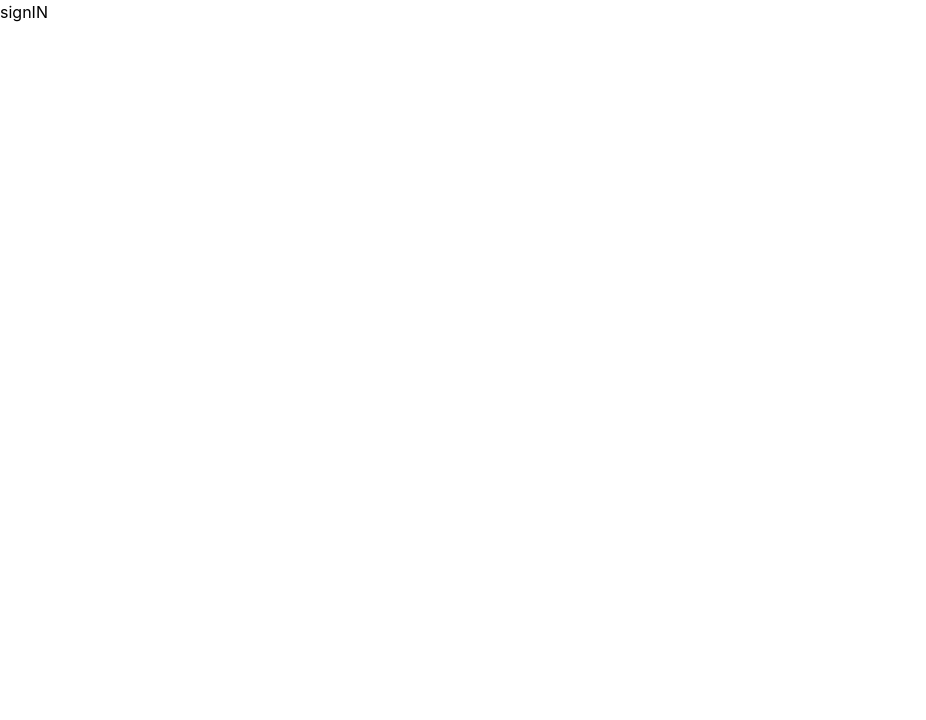
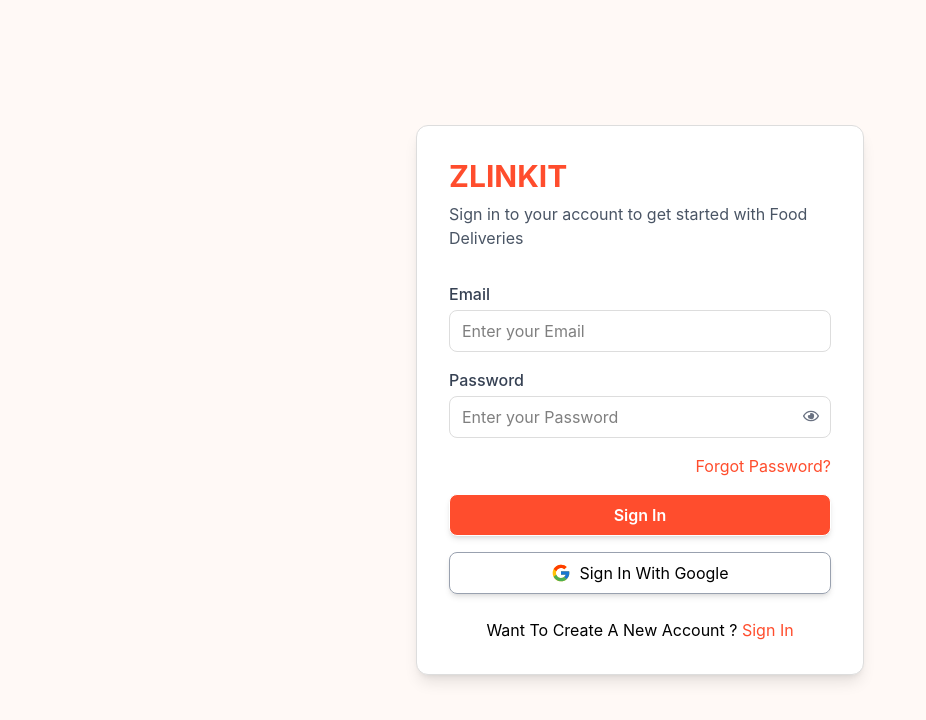
Before and after one commit to Tript-kak/Food-Delivery-App, a React (Vite) app in the folder frontend/vite-project/: page /signin in a window 1280 px wide. Shown: the top 720 px of the page, without its empty margins (0-926 px from the left). Built offline with nearby package versions, Linux system fonts and the light colour scheme.

Commit message:
SignIn page created

```diff
--- a/frontend/vite-project/src/pages/SignIn.jsx
+++ b/frontend/vite-project/src/pages/SignIn.jsx
@@ -1,9 +1,94 @@
-import React from 'react'
+import React, { useState } from 'react'
+import { FaRegEye } from "react-icons/fa";
+import { FaRegEyeSlash } from "react-icons/fa6";
+import { FcGoogle } from "react-icons/fc";
+import { useNavigate } from 'react-router-dom';
+import axios from "axios"
+import { serverUrl } from '../App';
 
 function SignIn() {
+    const primaryColor = "#ff4d2d"
+    const hoverColor = "#e64523"
+    const bgColor = "#fff9f6"
+    const borderColor = "#ddd"
+    const [showPassword,setShowPassword] = useState(false);
+    const navigate=useNavigate()
+    const [email,setEmail]=useState("")
+    const [password,setPassword]=useState("")
+
+    const handleSignIn = async()=>{
+      try {
+        const result = await axios.post(
+  `${serverUrl}/api/auth/signIn`,
+  {
+    email,
+    password,
+  },
+  { withCredentials: true }
+
+)
+  console.log(result.data)
+      } catch (error) {
+        console.log(error)
+
+         console.log(error.response.data)
+
+      }
+    }
+
   return (
-    <div>
-        signIN
+    <div className='min-h-screen w-full flex items-center justify-center p-4 ' style={
+      {backgroundColor:bgColor}}>
+      <div className={`bg-white rounded-xl shadow-lg w-full max-w-md p-8 border-[1px]`} style={{border:`1px solid ${borderColor}`}}>
+
+        <h1 className={`text-3xl font-bold mb-2 `} style={{color:primaryColor}}>ZLINKIT</h1>
+
+        <p className='text-gray-600 mb-8'> Sign in to your account
+          to get started with Food Deliveries </p>
+
+          {/*email*/}
+
+          <div className='mb-4'>
+            <label htmlFor="email" className='block text-gray-700 font-medium mb-1'>Email</label>
+            <input type='text' className='w-full border rounded-lg px-3 py-2 focus:outline-none
+           ' placeholder='Enter your Email' style={{border:`1px solid ${borderColor}`}}onChange={(e)=>setEmail(e.target.value)} value={email}/>
+          </div>
+
+           {/*password*/}
+
+          <div className='mb-4'>
+            <label htmlFor="password" className='block text-gray-700 font-medium mb-1'>Password</label>
+            <div className='relative'>
+            <input type= {`${showPassword? "text":"password"}`} className='w-full border rounded-lg px-3 py-2 focus:outline-none
+           ' placeholder='Enter your Password' style={{border:`1px solid ${borderColor}`}}onChange={(e)=>setPassword(e.target.value)} value={password}/>
+
+              <button className='absolute right-3 top-3 text-gray-500
+              hover cursor-pointer' onClick={()=>setShowPassword(prev=>!prev)}>{ !showPassword?<FaRegEye />:<FaRegEyeSlash />}</button>
+           </div>
+
+           </div>
+
+            <div className='flex items-center justify-end mb-4'>
+                <a href="/forgotPassword" className='text-[#ff4d2d] hover:underline'>Forgot Password?</a>
+            </div>
+
+      <button className='w-full hover:scale-[1.02] active:scale-[0.98] shadow-md hover:bg-[#e64523] text-white hover:shadow-lg cursor-pointer font-semibold mt-4 flex items-center justify-center gap-2 border rounded-lg px-4 py-2 transition duration-200 '
+              onClick={handleSignIn} style={{backgroundColor:primaryColor,color:"white"}}>
+        Sign In
+      </button>
+
+      <button className='w-full mt-4 flex hover:scale-[1.02] active:scale-[0.98] shadow-md hover:shadow-lg cursor-pointer items-center  justify-center gap-2 border rounded-lg
+            px-4 py-2 transition duration-200 border-gray-400 hover:bg-gray-200 '>
+             <FcGoogle  size={20}/>
+             <span>Sign In With Google</span>
+      </button>
+
+      <p className='text-center mt-6 cursor-pointer' onClick={()=>navigate("/signUp")}>Want To Create A New Account ? <span className='text-[#ff4d2d]'>
+        Sign In</span> </p>
+      </div>
+
+
+
     </div>
   )
 }
```
